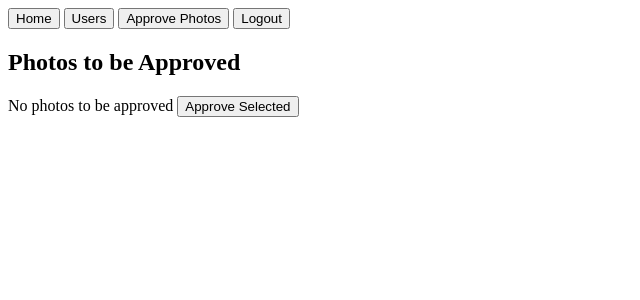
After one commit to chyumin/wedding-gallery, a Flask app: page /approve_photos in a window 1280 px wide. The commit adds this page. Shown: the top 300 px of the page, without its empty margins (0-640 px from the left). Run offline with Flask 2, Linux system fonts and the light colour scheme; the visitor is signed in with stand-in values (Sample User, id 1); data that the repository does not hold is empty.

Commit message:
Added Approve photos

```diff
--- a/wedding_gallery/controllers/gallery.py
+++ b/wedding_gallery/controllers/gallery.py
@@ -1,7 +1,7 @@
-from flask import render_template
+from flask import flash, redirect, render_template, request, url_for
 
 from wedding_gallery import app
-from wedding_gallery.models import core
+from wedding_gallery.models import core, DBSession
 
 
 @app.route('/')
@@ -12,3 +12,27 @@ def index():
         'title': 'Wedding Gallery'
     }
     return render_template('index.html', **template_args)
+
+
+@app.route('/approve_photos')
+def approve_photos():
+    photos = core.Photo.query.filter_by(approved=False)
+    template_args = {
+        'photos': photos,
+        'title': 'Approve Photos'
+    }
+    return render_template('approve_photos.html', **template_args)
+
+
+@app.route('/do_approve', methods=['POST'])
+def do_approve():
+    photos_ids_list = request.form.getlist('checkbox-list')
+    query = DBSession.query(core.Photo).filter(
+        core.Photo.id.in_(photos_ids_list)
+    )
+    query.update({
+        core.Photo.approved: True
+    }, synchronize_session=False)
+    DBSession.commit()
+    flash('Photos Approved!')
+    return redirect(url_for('approve_photos'))
--- /dev/null
+++ b/wedding_gallery/templates/approve_photos.html
@@ -0,0 +1,20 @@
+{% extends "base.html" %}
+
+
+{% block content %}
+<nav>
+    <h1>Photos to be Approved</h1>
+</nav>
+<section class="content">
+    <form action="do_approve" method="post" novalidate>
+        {% for photo in photos %}
+        <input type="checkbox" name="checkbox-list" value="{{ photo.id }}">
+        <img align="center" src="{{photo.link}}"/>
+        <br>
+        {% else %}
+        No photos to be approved
+        {% endfor %}
+        <input type="submit" value="Approve Selected">
+    </form>
+</section>
+{% endblock %}
--- a/wedding_gallery/templates/base.html
+++ b/wedding_gallery/templates/base.html
@@ -10,6 +10,7 @@
     <div>
         <button type="button" onclick="window.location.href='{{ url_for('index') }}';">Home</button>
         <button type="button" onclick="window.location.href='{{ url_for('users') }}';">Users</button>
+        <button type="button" onclick="window.location.href='{{ url_for('approve_photos') }}';">Approve Photos</button>
         {% if current_user.is_anonymous %}
         <button type="button" onclick="window.location.href='{{ url_for('login') }}';">Login</button>
         {% else %}
```
